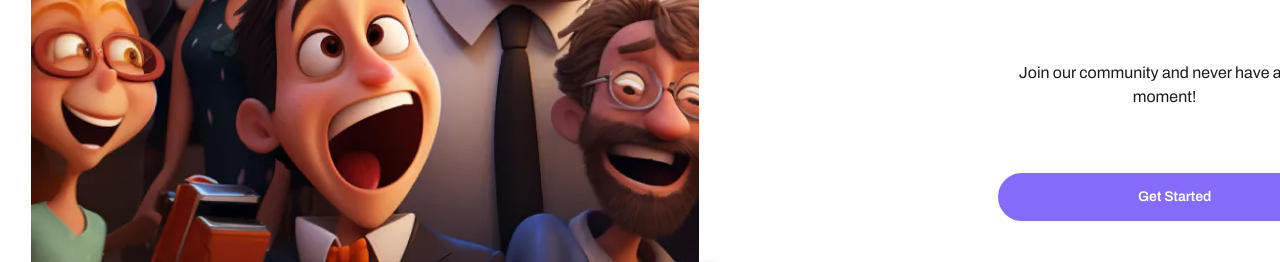
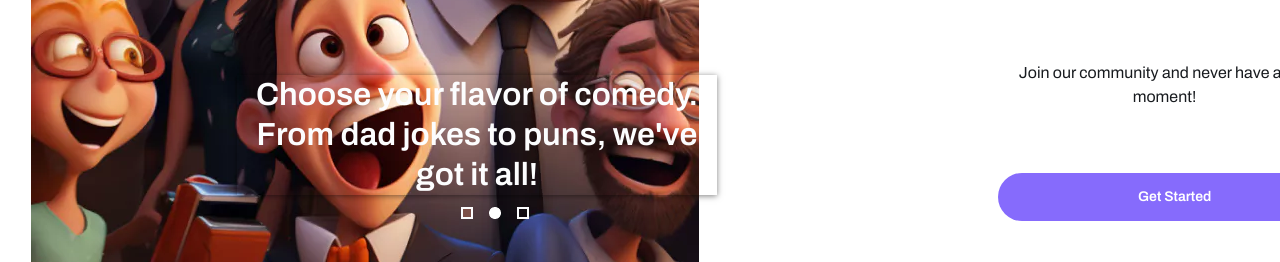
Before and after one commit to AmtelICT/Gigglrweb-React, a React app: page / in a window 1280 px wide. Shown: the part 504-766 px from the top of the page. Built offline with nearby package versions, Linux system fonts and the light colour scheme.

Commit message:
Commit from TeleportHQ

```diff
--- a/src/views/splash.css
+++ b/src/views/splash.css
@@ -224,12 +224,14 @@
 }
 .splash-frame598 {
   gap: 43px;
+  left: 94px;
   width: 480px;
+  bottom: 0px;
   height: 120px;
   display: flex;
-  position: relative;
+  position: absolute;
   align-items: flex-start;
-  justify-content: center;
+  justify-content: flex-start;
 }
 .splash-text10 {
   top: -24px;
```
